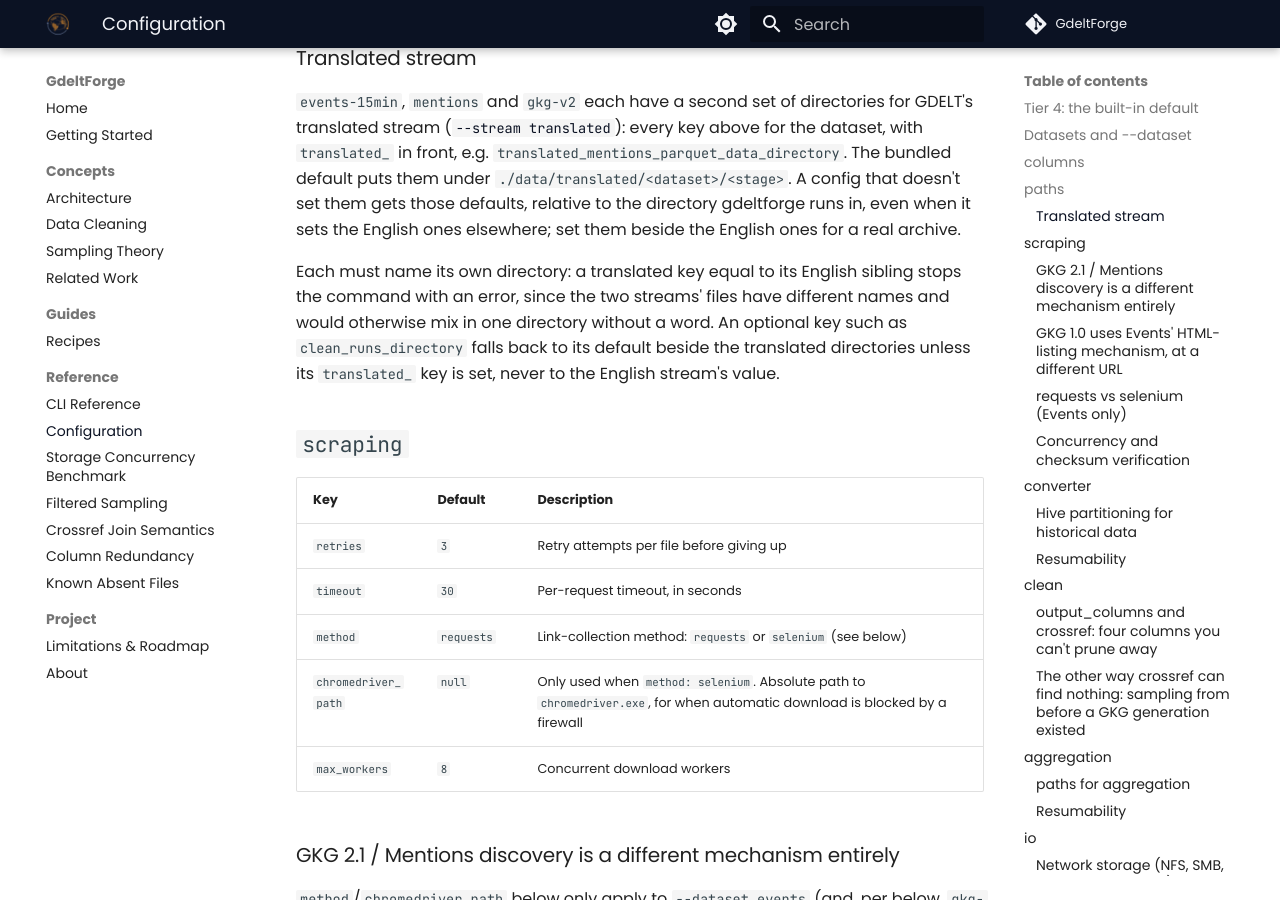
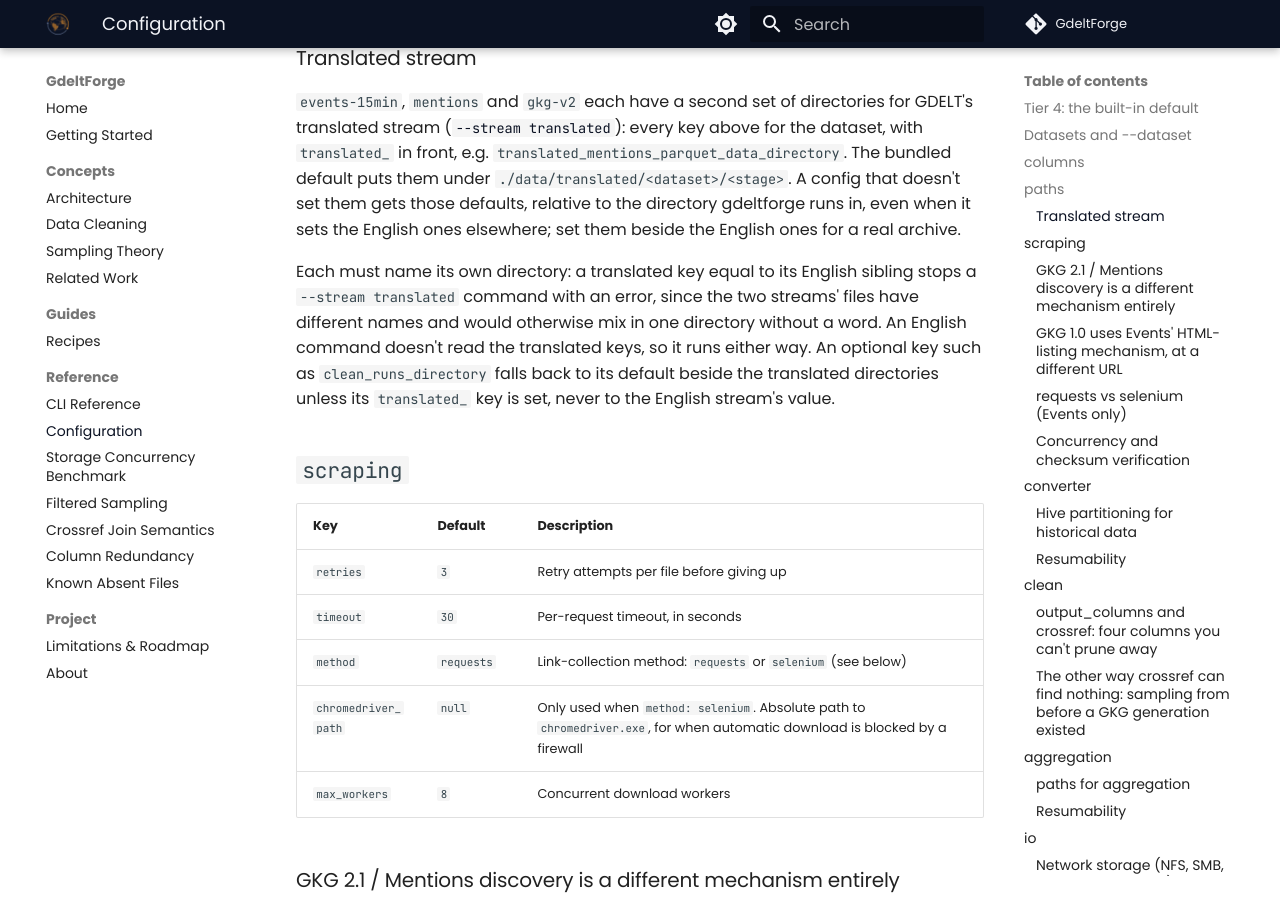
Before and after one commit to Vinicius-Teixeirac/GdeltForge, an MkDocs documentation site: the page built from docs/configuration.md, in a window 1280 px wide and 900 px high, scrolled down 4952 px. Built offline with MkDocs 1.6.1 and Material for MkDocs 9.7.7, drawn with Linux system fonts in a browser that asks for light colours; comment, search, counter and statistics services are not loaded.

Commit message:
docs(config): say a translated key equal to its English one stops translated commands
The CHANGELOG and configuration.md said a translated path key equal to
its English sibling stops the command. Only a --stream translated
command checks the translated keys, and it stops; an English command
doesn't read them and runs. Both now say so.

Claude Code has been used: the brief below condenses the session:

    A translated path key set equal to its English sibling stops
    --stream translated commands only, while the CHANGELOG and
    configuration.md read as if every command stops. Keep the
    behaviour and fix the wording.

Co-Authored-By: Claude Opus 5.5 <noreply@anthropic.com>

```diff
--- a/docs/configuration.md
+++ b/docs/configuration.md
@@ -85,7 +85,7 @@ Two further keys exist for Events and `events-reduced`: `parquet_historical_dire
 
 `events-15min`, `mentions` and `gkg-v2` each have a second set of directories for GDELT's translated stream ([`--stream translated`](cli-reference.md#-stream)): every key above for the dataset, with `translated_` in front, e.g. `translated_mentions_parquet_data_directory`. The bundled default puts them under `./data/translated/<dataset>/<stage>`. A config that doesn't set them gets those defaults, relative to the directory gdeltforge runs in, even when it sets the English ones elsewhere; set them beside the English ones for a real archive.
 
-Each must name its own directory: a translated key equal to its English sibling stops the command with an error, since the two streams' files have different names and would otherwise mix in one directory without a word. An optional key such as `clean_runs_directory` falls back to its default beside the translated directories unless its `translated_` key is set, never to the English stream's value.
+Each must name its own directory: a translated key equal to its English sibling stops a `--stream translated` command with an error, since the two streams' files have different names and would otherwise mix in one directory without a word. An English command doesn't read the translated keys, so it runs either way. An optional key such as `clean_runs_directory` falls back to its default beside the translated directories unless its `translated_` key is set, never to the English stream's value.
 
 ## `scraping`
 
```
Also changed, not shown: CHANGELOG.md (+1 -1 lines).
